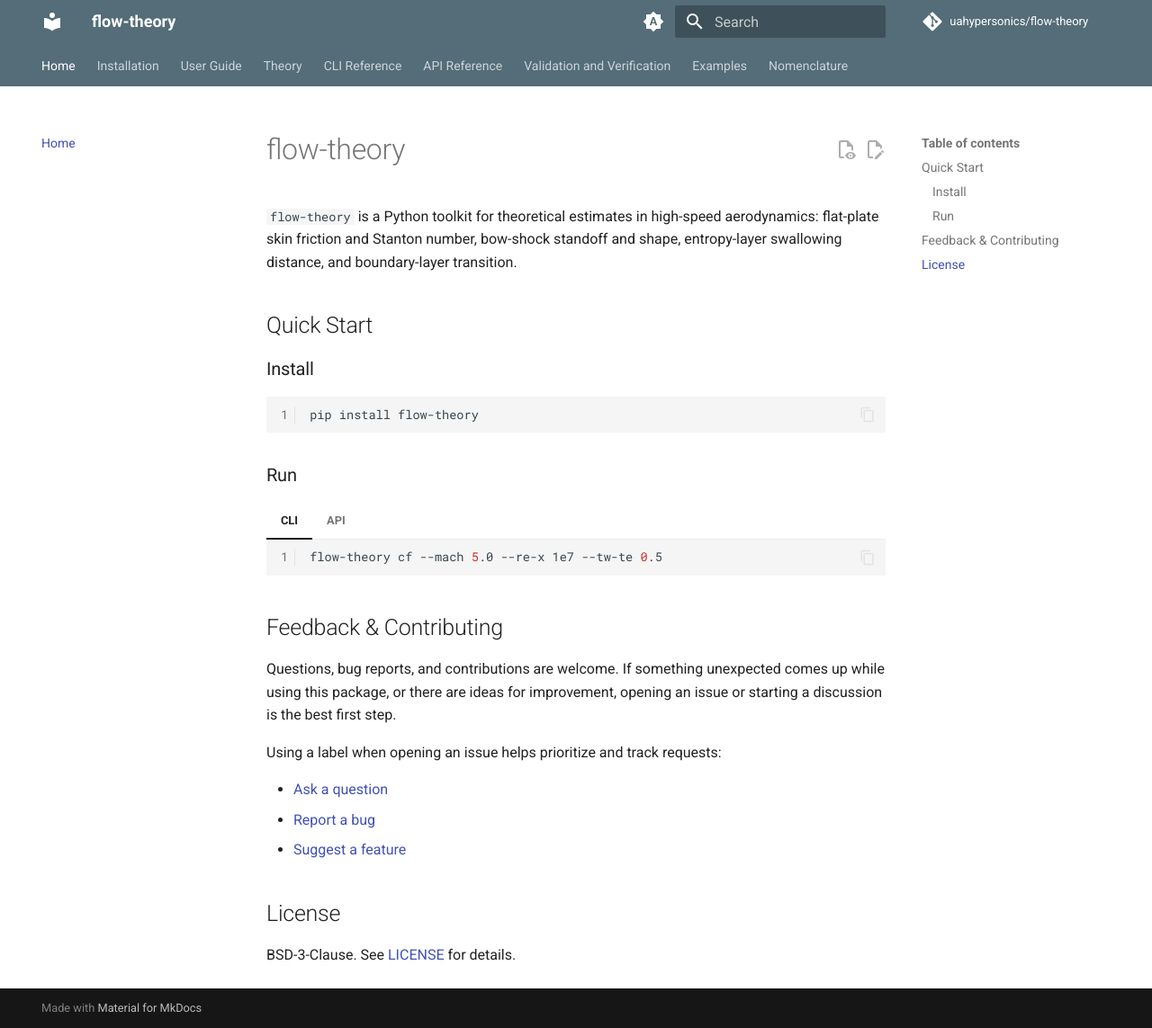
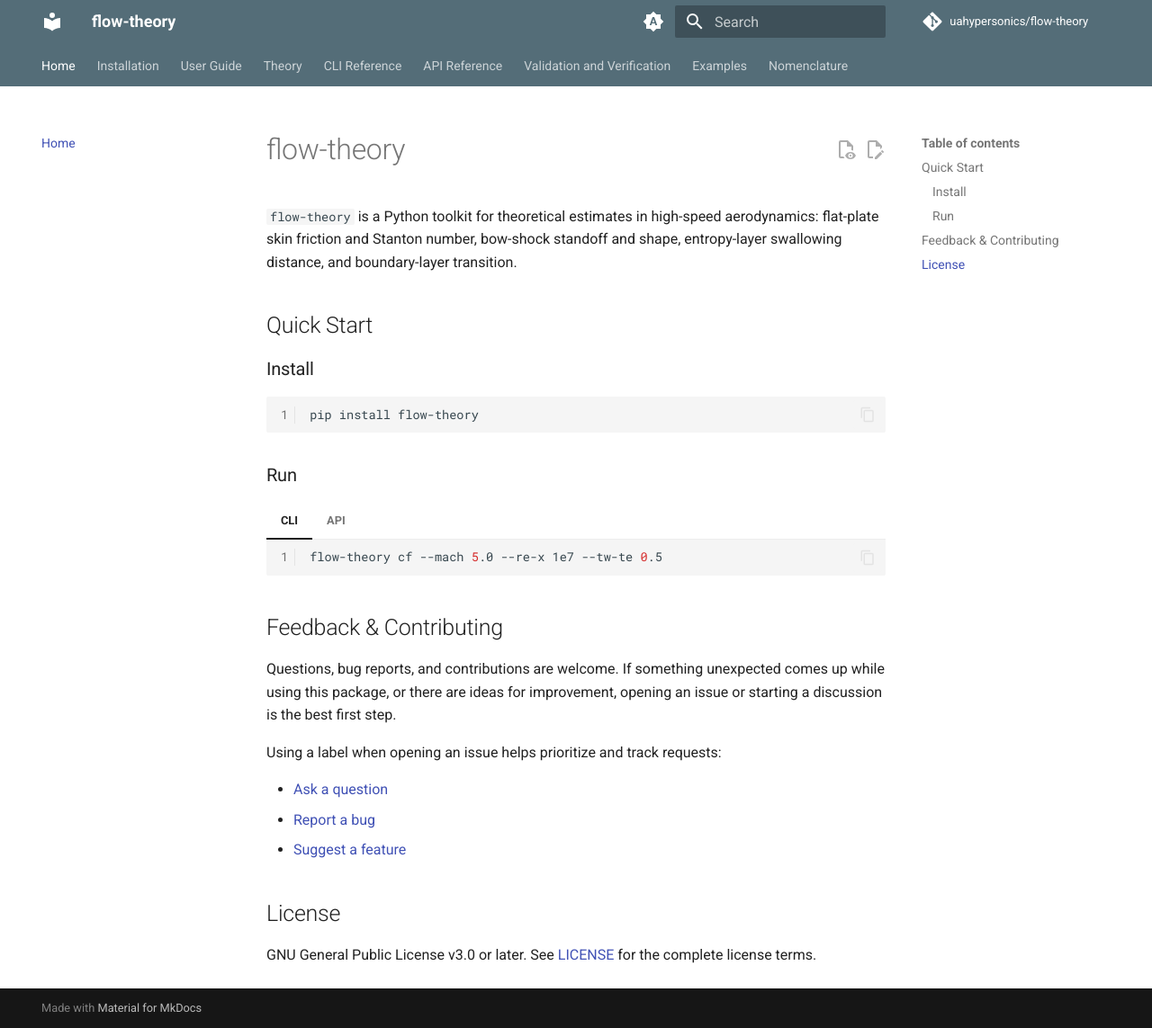
Before and after one commit to uahypersonics/flow-theory, an MkDocs documentation site: the page built from docs/index.md, in a window 1280 px wide and 1143 px high. Shown: the whole window at 90% size. Built offline with MkDocs 1.6.1 and Material for MkDocs 9.7.7, drawn with Linux system fonts in a browser that asks for light colours; comment, search, counter and statistics services are not loaded.

Commit message:
update to gpl3

```diff
--- a/docs/index.md
+++ b/docs/index.md
@@ -50,4 +50,6 @@
 
 ## License
 
-BSD-3-Clause. See [LICENSE](https://github.com/uahypersonics/flow-theory/blob/main/LICENSE) for details.
+GNU General Public License v3.0 or later. See
+[LICENSE](https://github.com/uahypersonics/flow-theory/blob/main/LICENSE) for the
+complete license terms.
--- a/mkdocs.yml
+++ b/mkdocs.yml
@@ -1,4 +1,4 @@
-# BSD-3-Clause License - see LICENSE file
+# GPL-3.0-or-later - see LICENSE
 
 # --------------------------------------------------
 # site metadata
```
Also changed, not shown: README.md (+1 -1 lines), pyproject.toml (+4 -4 lines), 3 other files.
